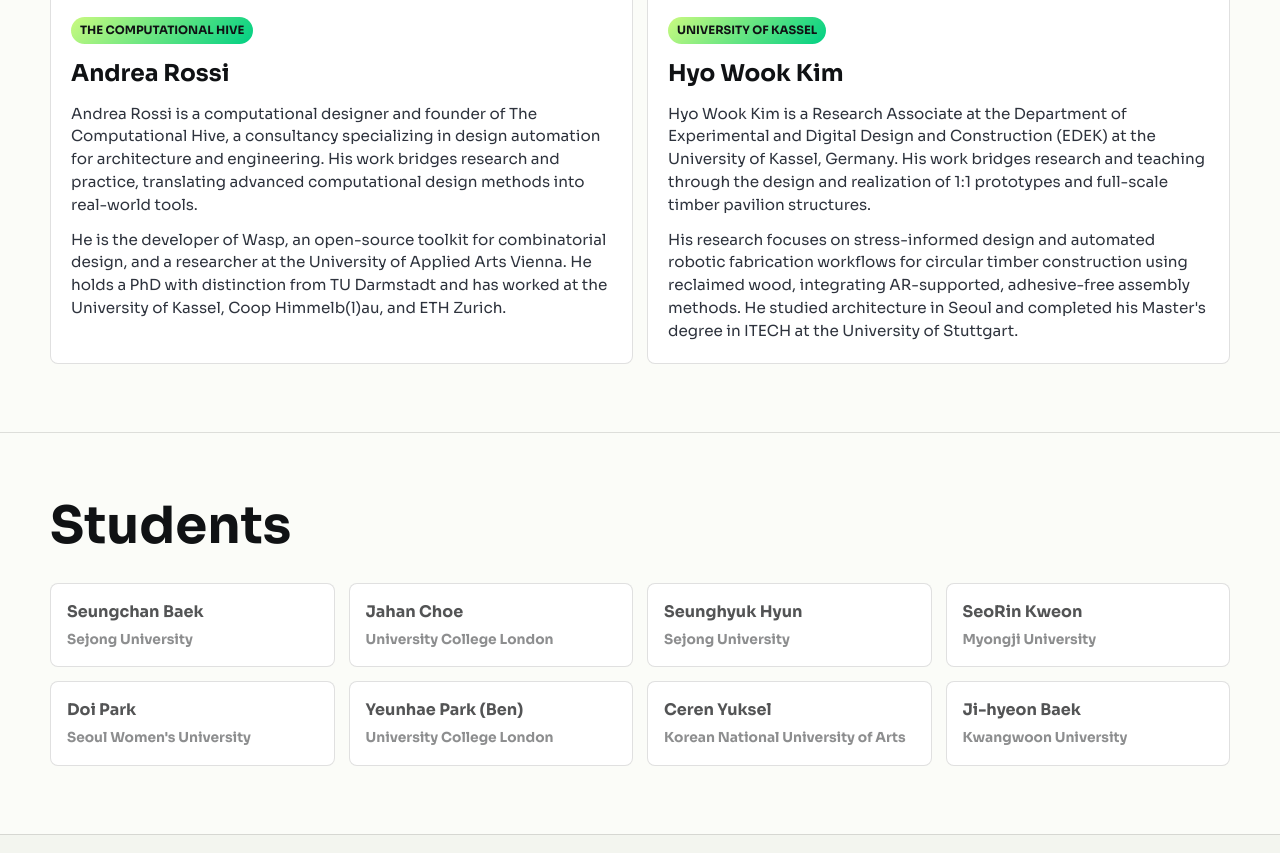
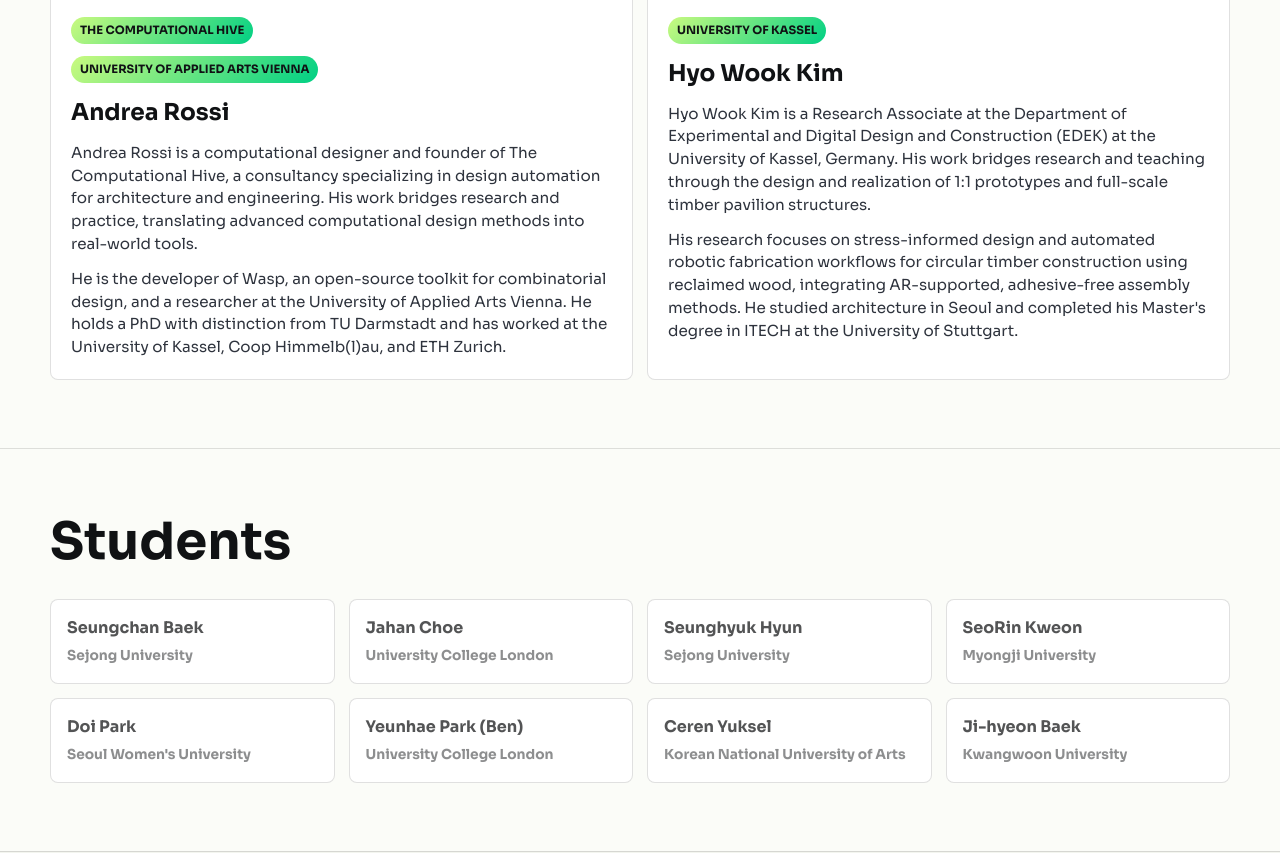
Before and after one commit to ReclaimSeoul/ReclaimSeoul.github.io, a plain HTML site: page about/index.html in a window 1280 px wide. Shown: the part 1669-2522 px from the top of the page. Drawn offline with Linux system fonts and the light colour scheme.

Commit message:
Update index.html

```diff
--- a/about/index.html
+++ b/about/index.html
@@ -461,6 +461,7 @@
               />
               <div class="tutor-body">
                 <span class="affiliation">The Computational Hive</span>
+                <span class="affiliation">University of Applied Arts Vienna</span>
                 <h3>Andrea Rossi</h3>
                 <p>
                   Andrea Rossi is a computational designer and founder of The Computational Hive,
```
